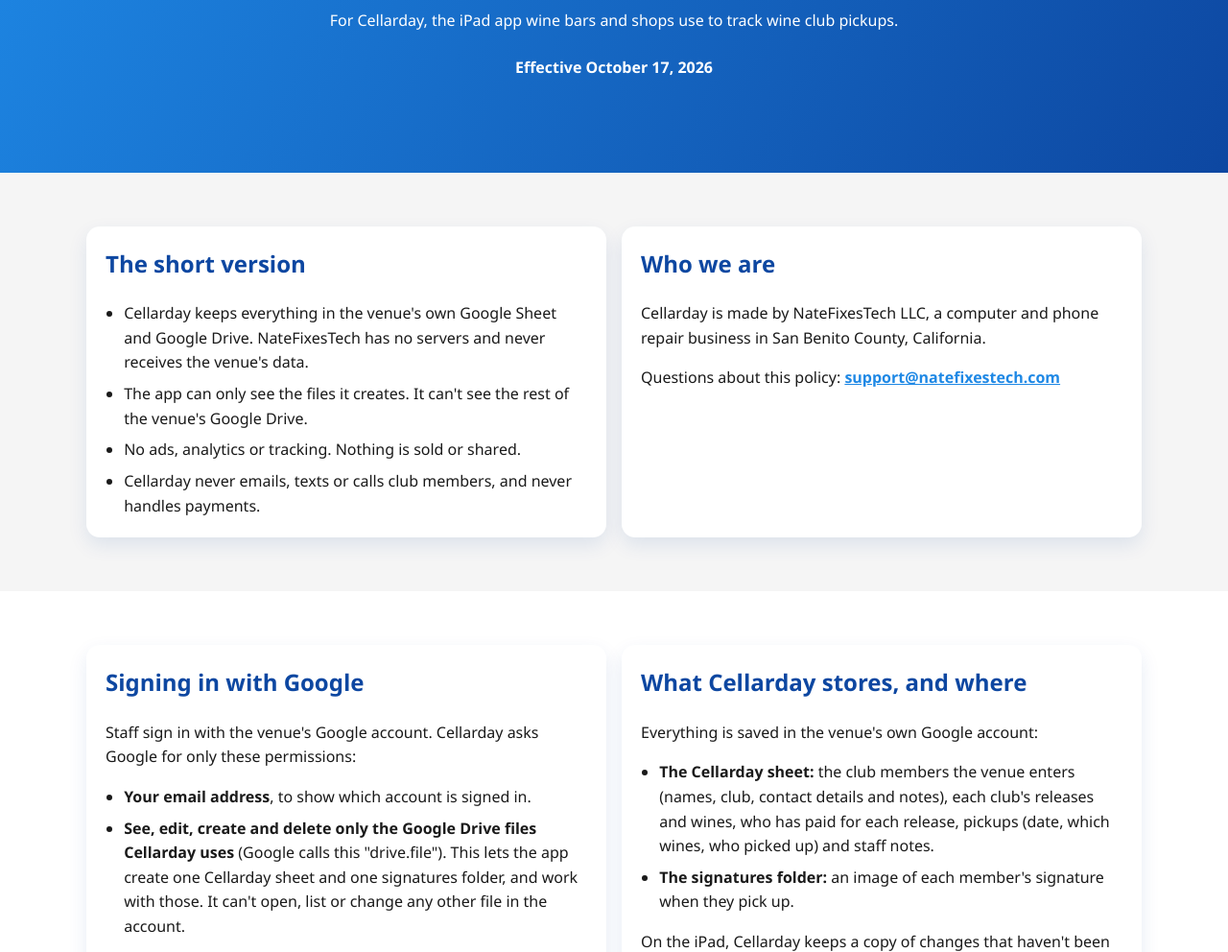
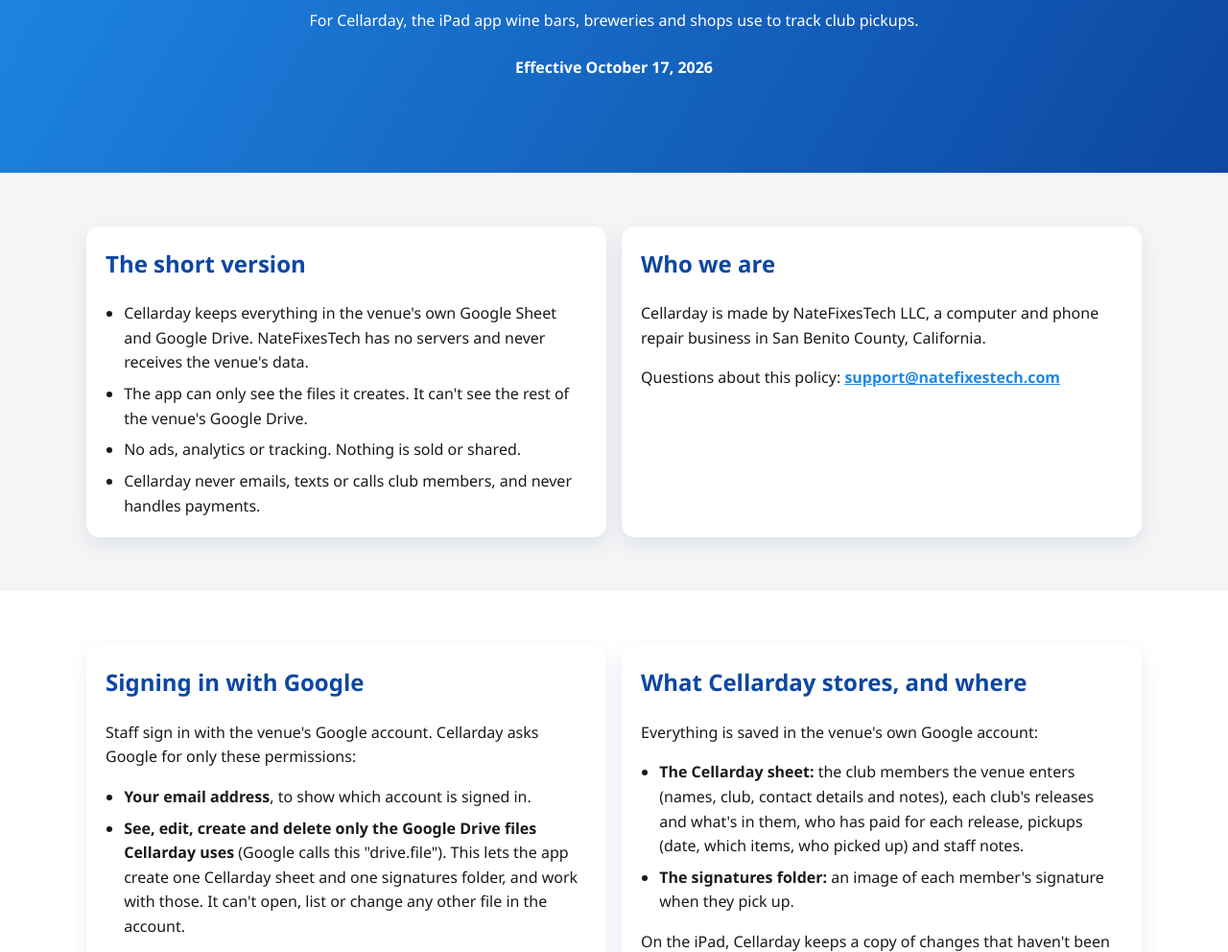
Before and after one commit to NateKoehler/NateFixesTech, a plain HTML site: page apps/cellarday/privacy.html in a window 1280 px wide. Shown: the part 262-1254 px from the top of the page at 96% size. Drawn offline with Linux system fonts and the light colour scheme.

Commit message:
Cellarday pages: for breweries too
Co-Authored-By: Claude Opus 5.5 <noreply@anthropic.com>
Claude-Session: https://claude.ai/code/session_01Ls7SCvbVYzNX1vPntBwXoJ

```diff
--- a/apps/cellarday/privacy.html
+++ b/apps/cellarday/privacy.html
@@ -3,7 +3,7 @@
 <head>
   <meta charset="UTF-8" />
   <meta name="viewport" content="width=device-width, initial-scale=1.0" />
-  <meta name="description" content="Privacy policy for Cellarday, the wine club pickup app for iPad." />
+  <meta name="description" content="Privacy policy for Cellarday, the club pickup app for iPad used by wine bars, breweries and shops." />
   <title>Cellarday Privacy Policy | NateFixesTech</title>
   <link rel="stylesheet" href="../../assets/css/styles.css?v=20261005" />
 </head>
@@ -26,7 +26,7 @@
     <section class="section hero page-intro">
       <div class="container">
         <h1>Cellarday Privacy Policy</h1>
-        <p>For Cellarday, the iPad app wine bars and shops use to track wine club pickups.</p>
+        <p>For Cellarday, the iPad app wine bars, breweries and shops use to track club pickups.</p>
         <p><strong>Effective October 17, 2026</strong></p>
       </div>
     </section>
@@ -67,7 +67,7 @@
           <h2>What Cellarday stores, and where</h2>
           <p>Everything is saved in the venue's own Google account:</p>
           <ul class="content-list">
-            <li><strong>The Cellarday sheet:</strong> the club members the venue enters (names, club, contact details and notes), each club's releases and wines, who has paid for each release, pickups (date, which wines, who picked up) and staff notes.</li>
+            <li><strong>The Cellarday sheet:</strong> the club members the venue enters (names, club, contact details and notes), each club's releases and what's in them, who has paid for each release, pickups (date, which items, who picked up) and staff notes.</li>
             <li><strong>The signatures folder:</strong> an image of each member's signature when they pick up.</li>
           </ul>
           <p>On the iPad, Cellarday keeps a copy of changes that haven't been saved to Google yet, so nothing is lost when the internet drops. They're sent as soon as the iPad is back online. Deleting the app removes them from the iPad.</p>
```
Also changed, not shown: apps/cellarday/setup.html (+2 -2 lines).
